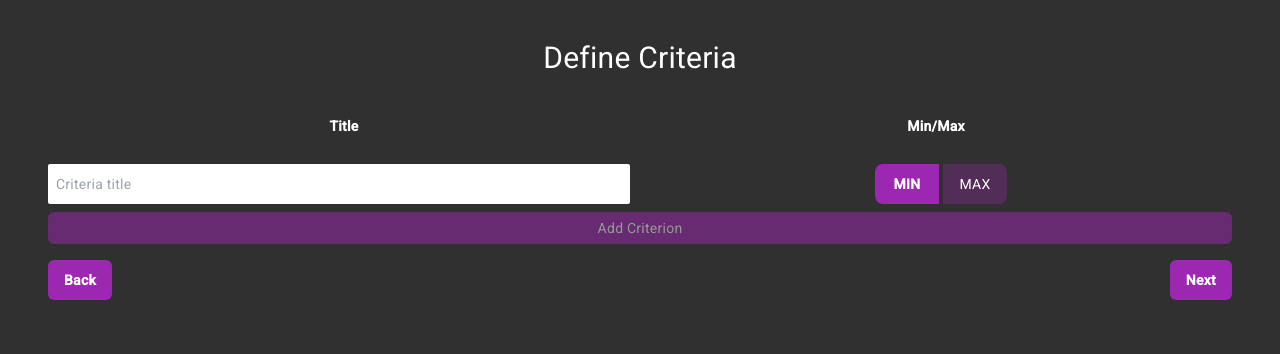
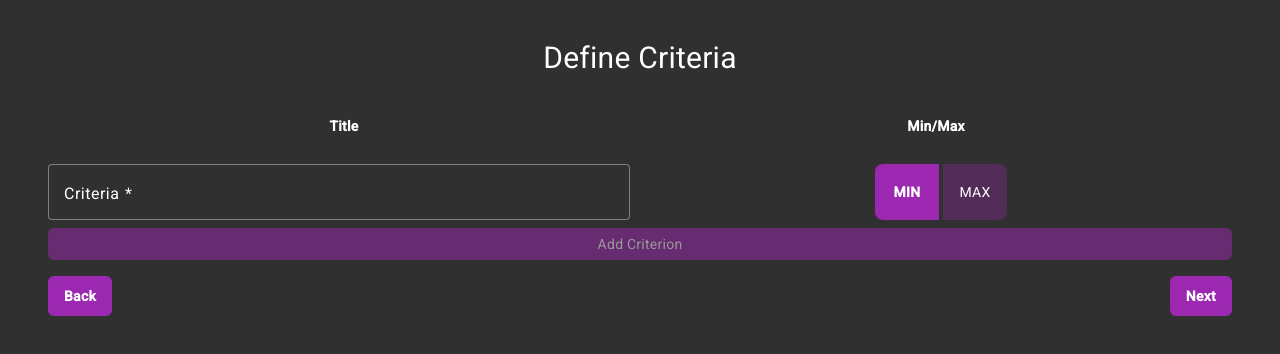
Before and after one commit to alex-nemeth/evalutron, an Angular app: page /criteria in a window 1280 px wide. Shown: the top 354 px of the page. Built offline with nearby package versions, Linux system fonts and the light colour scheme.

Commit message:
MCEA-34 Matinput in Define Criteria

```diff
--- a/src/app/components/define-criteria/define-criteria.component.html
+++ b/src/app/components/define-criteria/define-criteria.component.html
@@ -30,14 +30,20 @@
     </div>
 
     <form
-        class="flex flex-col justify-evenly items-center gap-2 w-full"
+        class="flex flex-col justify-evenly items-center gap-2 w-full mt-4"
         [formGroup]="formGroup">
         <div class="grid grid-cols-2 justify-between gap-5 items-center w-full">
-            <input
-                formControlName="title"
-                placeholder="Criteria title"
-                type="text"
-                class="bg-white rounded-sm border-blue-600 h-10 text-black px-2">
+            <mat-form-field
+                appearance="outline"
+                color="accent">
+                <mat-label>
+                    Criteria
+                </mat-label>
+                <input
+                    matInput
+                    formControlName="title"
+                    type="text">
+            </mat-form-field>
 
             <div class="flex flex-row h-full rounded-md justify-center items-center gap-1">
                 <button
--- a/src/app/components/define-criteria/define-criteria.component.ts
+++ b/src/app/components/define-criteria/define-criteria.component.ts
@@ -9,26 +9,26 @@ import {
 import { RouterModule } from "@angular/router";
 import { ICriteria } from "../../models/criteria.model";
 import { CriteriaService } from "../../services/criteria.service";
-import { of } from "rxjs";
 import { NavButtonComponent } from "../common/nav-button/button.component";
 import { SubmitButtonComponent } from "../common/submit-button/submit-button.component";
+import { MatInputModule } from '@angular/material/input';
+import { MatFormFieldModule } from "@angular/material/form-field";
 
 @Component({
     standalone: true,
     selector: "app-define-criteria",
     templateUrl: "./define-criteria.component.html",
-    imports: [CommonModule, ReactiveFormsModule, RouterModule, NavButtonComponent, SubmitButtonComponent],
+    imports: [CommonModule, ReactiveFormsModule, RouterModule, NavButtonComponent, SubmitButtonComponent, MatFormFieldModule, MatInputModule],
 })
 export class DefineCriteriaComponent {
     criteria!: ICriteria[];
 
     formGroup = new FormGroup({
-        id: new FormControl(""),
         title: new FormControl("", [Validators.required]),
         minmax: new FormControl("MIN", [Validators.required]),
     });
 
-    constructor(private criteriaService: CriteriaService) {}
+    constructor(private criteriaService: CriteriaService) { }
 
     ngOnInit(): void {
         this.criteria = this.criteriaService.criteria;
--- a/src/styles.css
+++ b/src/styles.css
@@ -16,3 +16,9 @@ body {
     font-family: Roboto, "Helvetica Neue", sans-serif;
     background-color: #303030;
 }
+
+.mdc-notched-outline__notch { border-right: none; }
+
+.mat-mdc-form-field-subscript-wrapper {
+    display: none;
+}
```
